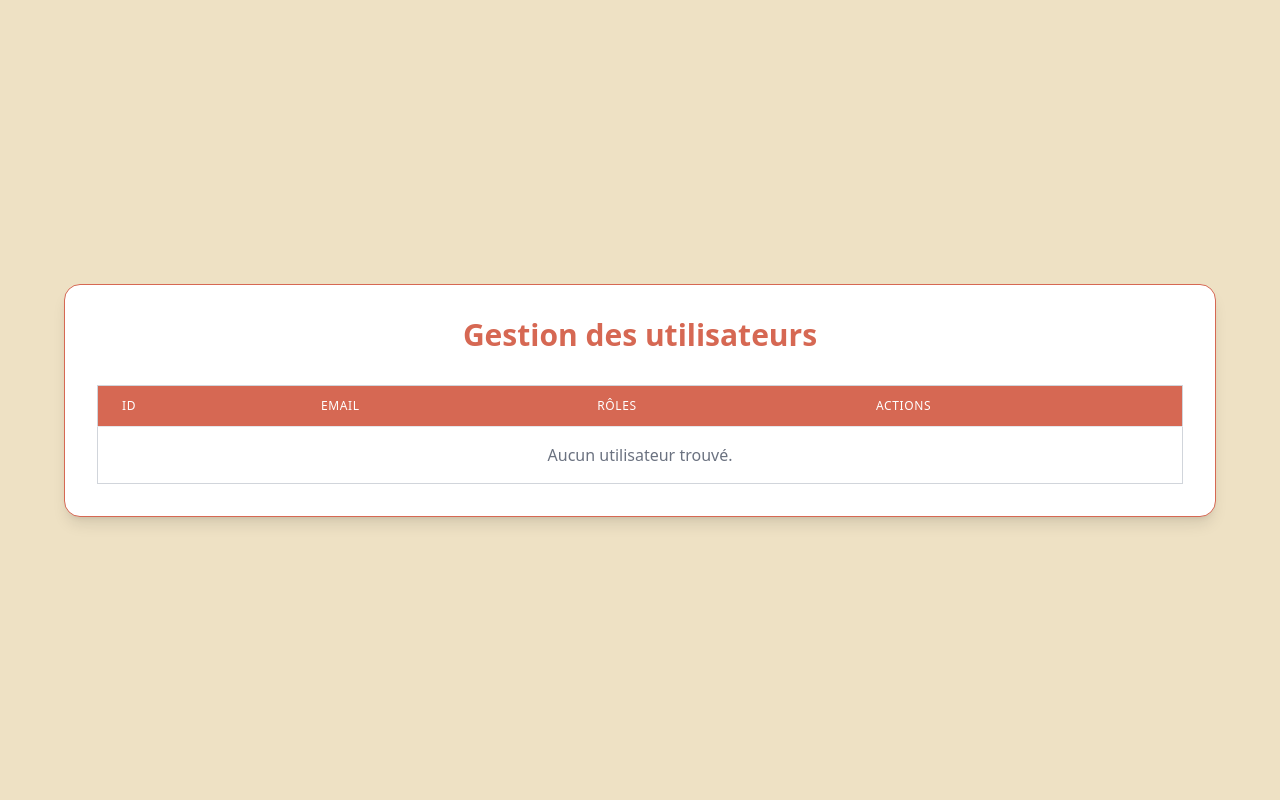
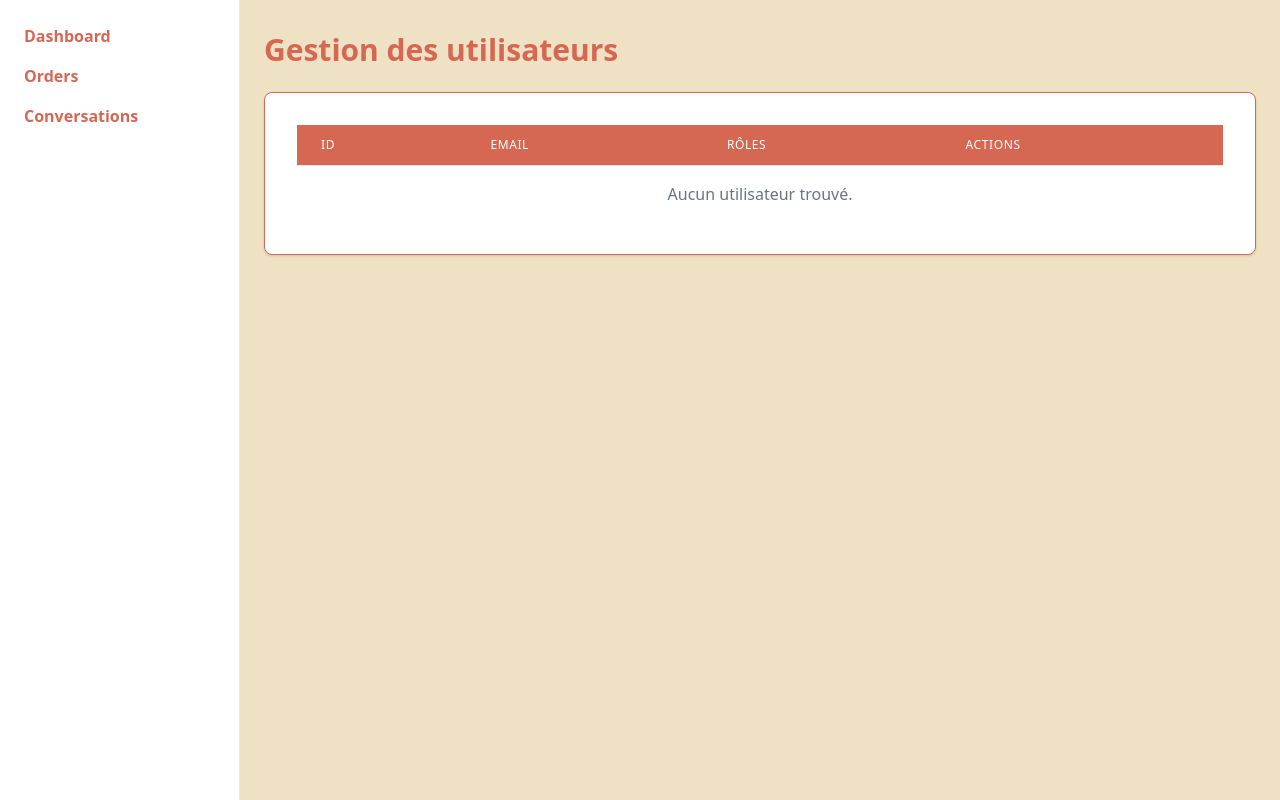
Before and after one commit to emilieChnvt/shoppy, a Symfony app: template templates/admin/index.html.twig in a window 1280 px wide. Run offline with Twig, Linux system fonts and the light colour scheme; the template is opened without the code that fills it, so the values that code supplies are empty; style sheets or scripts are compiled from the project's sources; some libraries are stand-ins or nearby versions.

Commit message:
admin pannel added, css added

```diff
--- a/templates/admin/index.html.twig
+++ b/templates/admin/index.html.twig
@@ -3,22 +3,27 @@
 {% block title %}Gestion des utilisateurs{% endblock %}
 
 {% block body %}
-    <div class="min-h-screen flex flex-col items-center justify-center px-4 py-12 ">
-        <div class="w-full max-w-6xl bg-white rounded-2xl p-8 shadow-lg border border-[#D66853]">
-            <h1 class="text-3xl font-bold text-center text-[#D66853] mb-8">Gestion des utilisateurs</h1>
+    <div class="flex min-h-screen">
+        {% include 'navbar/navAdminEmploye.html.twig' %}
 
-            <table class="min-w-full divide-y divide-gray-200 border border-gray-300 rounded-lg">
+        <main class="flex-1 px-6 py-8 overflow-auto ">
+            <div class="flex justify-between items-center mb-6">
+                <h1 class="text-3xl font-bold text-[#D66853]">Gestion des utilisateurs</h1>
+            </div>
+
+            <div class="overflow-x-auto rounded-lg shadow border border-[#D66853] bg-white p-8">
+                <table class="min-w-full divide-y divide-gray-200">
                     <thead class="bg-[#D66853]">
                     <tr>
-                    <th scope="col" class="px-6 py-3 text-left text-xs font-medium text-white uppercase tracking-wider">Id</th>
-                    <th scope="col" class="px-6 py-3 text-left text-xs font-medium text-white uppercase tracking-wider">Email</th>
-                    <th scope="col" class="px-6 py-3 text-left text-xs font-medium text-white uppercase tracking-wider">Rôles</th>
-                    <th scope="col" class="px-6 py-3 text-left text-xs font-medium text-white uppercase tracking-wider">Actions</th>
+                        <th class="text-left px-6 py-3 text-xs font-medium text-white uppercase tracking-wider">Id</th>
+                        <th class="text-left px-6 py-3 text-xs font-medium text-white uppercase tracking-wider">Email</th>
+                        <th class="text-left px-6 py-3 text-xs font-medium text-white uppercase tracking-wider">Rôles</th>
+                        <th class="text-left px-6 py-3 text-xs font-medium text-white uppercase tracking-wider">Actions</th>
                     </tr>
                     </thead>
                     <tbody class="bg-white divide-y divide-gray-200">
                     {% for user in users %}
-                    <tr>
+                        <tr class="hover:bg-gray-50">
                             <td class="px-6 py-4 whitespace-nowrap text-sm font-medium text-gray-900">{{ user.id }}</td>
                             <td class="px-6 py-4 whitespace-nowrap text-sm text-gray-700">{{ user.email }}</td>
                             <td class="px-6 py-4 whitespace-nowrap text-sm text-gray-700">{{ user.roles|join(', ') }}</td>
@@ -53,5 +58,6 @@
                     </tbody>
                 </table>
             </div>
+        </main>
     </div>
 {% endblock %}
--- a/templates/navbar/navAdminEmploye.html.twig
+++ b/templates/navbar/navAdminEmploye.html.twig
@@ -1,5 +1,5 @@
 <nav class="w-60 bg-white border-r border-gray-200 flex flex-col p-6 space-y-4">
-    <a href="{{ path('app_chart') }}" class="text-[#D66853] font-semibold hover:underline">Dashboard</a>
+    <a href="{{ path('app_admin') }}" class="text-[#D66853] font-semibold hover:underline">Dashboard</a>
 
     {% if "ROLE_ADMIN" in app.user.roles %}
     <a href="{{ path('app_admin_products') }}" class="text-[#D66853] font-semibold hover:underline">Products</a>
```
Also changed, not shown: templates/address/index.html.twig (deleted, +0 -20 lines). Lines whose indentation alone changed are shown as unchanged.
